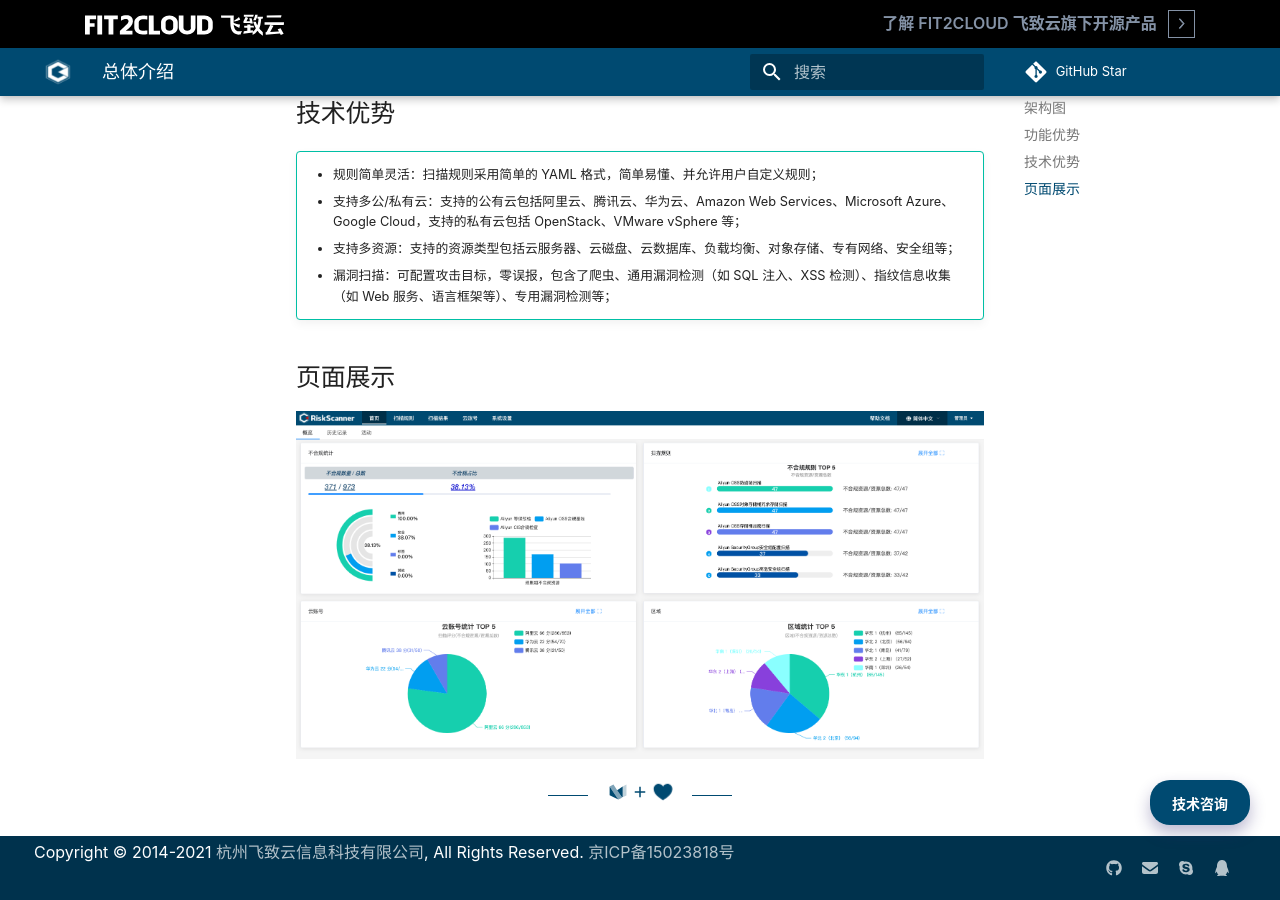
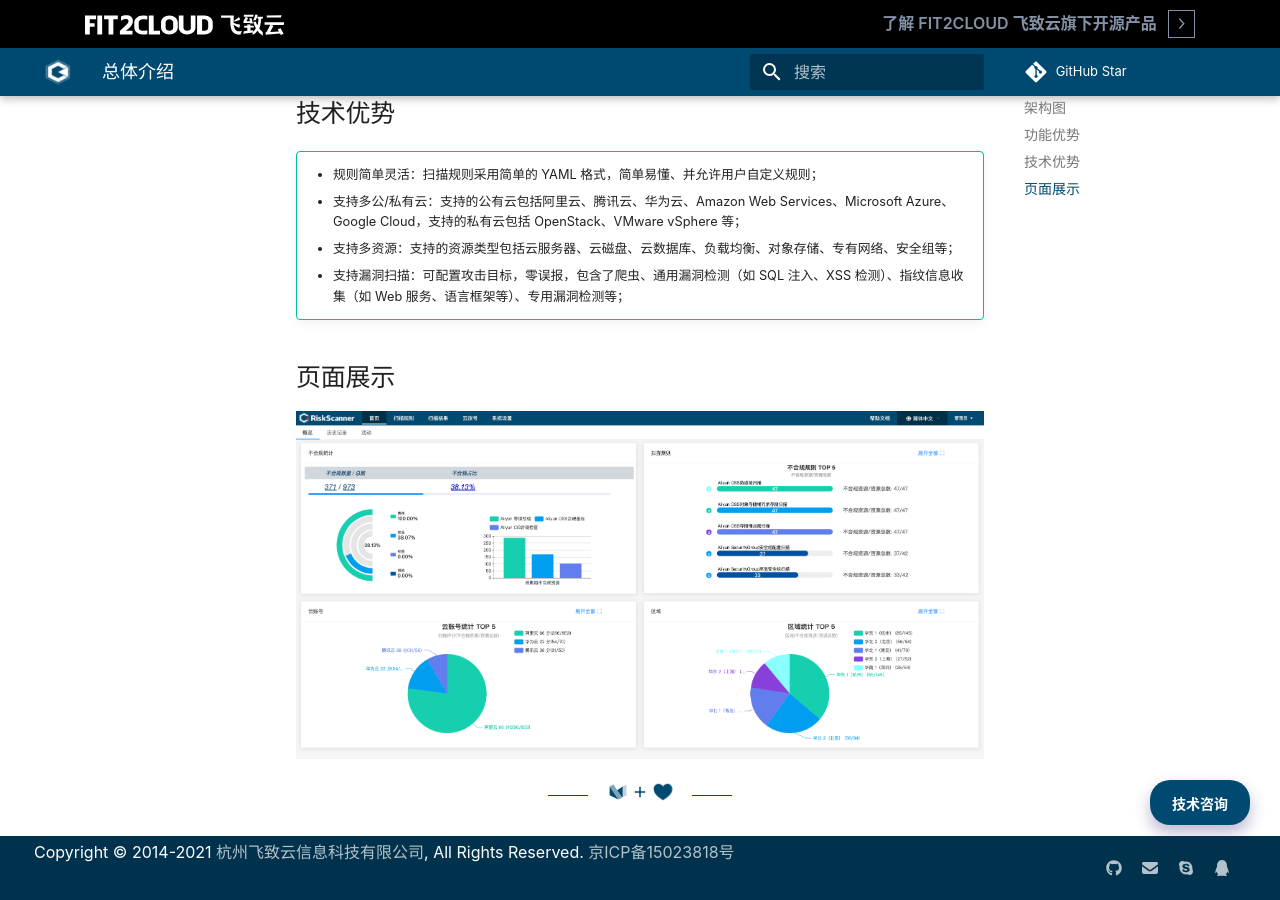
Before and after one commit to fit2cloud/riskscanner-docs, an MkDocs documentation site: the page built from docs/index.md, in a window 1280 px wide and 900 px high, scrolled down 1047 px. Built offline with MkDocs 1.6.1 and Material for MkDocs 9.7.7, drawn with Linux system fonts in a browser that asks for light colours; comment, search, counter and statistics services are not loaded.

```diff
--- a/docs/index.md
+++ b/docs/index.md
@@ -27,7 +27,7 @@
     - 规则简单灵活：扫描规则采用简单的 YAML 格式，简单易懂、并允许用户自定义规则；
     - 支持多公/私有云：支持的公有云包括阿里云、腾讯云、华为云、Amazon Web Services、Microsoft Azure、Google Cloud，支持的私有云包括 OpenStack、VMware vSphere 等；
     - 支持多资源：支持的资源类型包括云服务器、云磁盘、云数据库、负载均衡、对象存储、专有网络、安全组等；
-    - 漏洞扫描：可配置攻击目标，零误报，包含了爬虫、通用漏洞检测（如 SQL 注入、XSS 检测）、指纹信息收集（如 Web 服务、语言框架等）、专用漏洞检测等；
+    - 支持漏洞扫描：可配置攻击目标，零误报，包含了爬虫、通用漏洞检测（如 SQL 注入、XSS 检测）、指纹信息收集（如 Web 服务、语言框架等）、专用漏洞检测等；
 
 ## 页面展示
 
```
